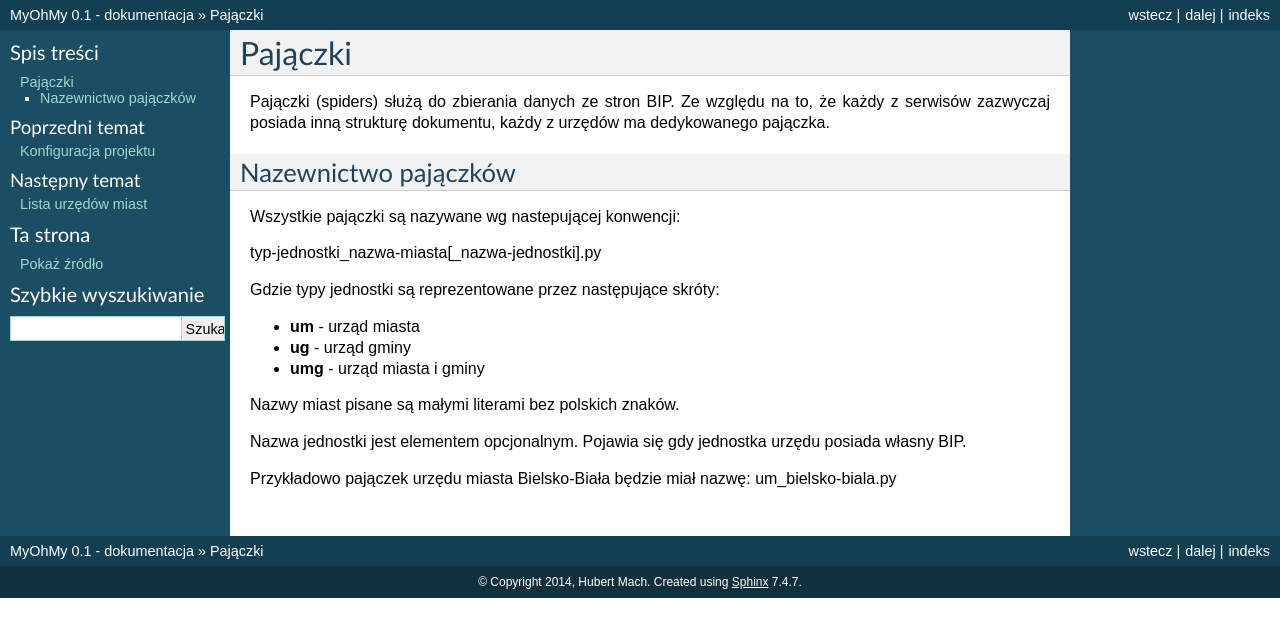
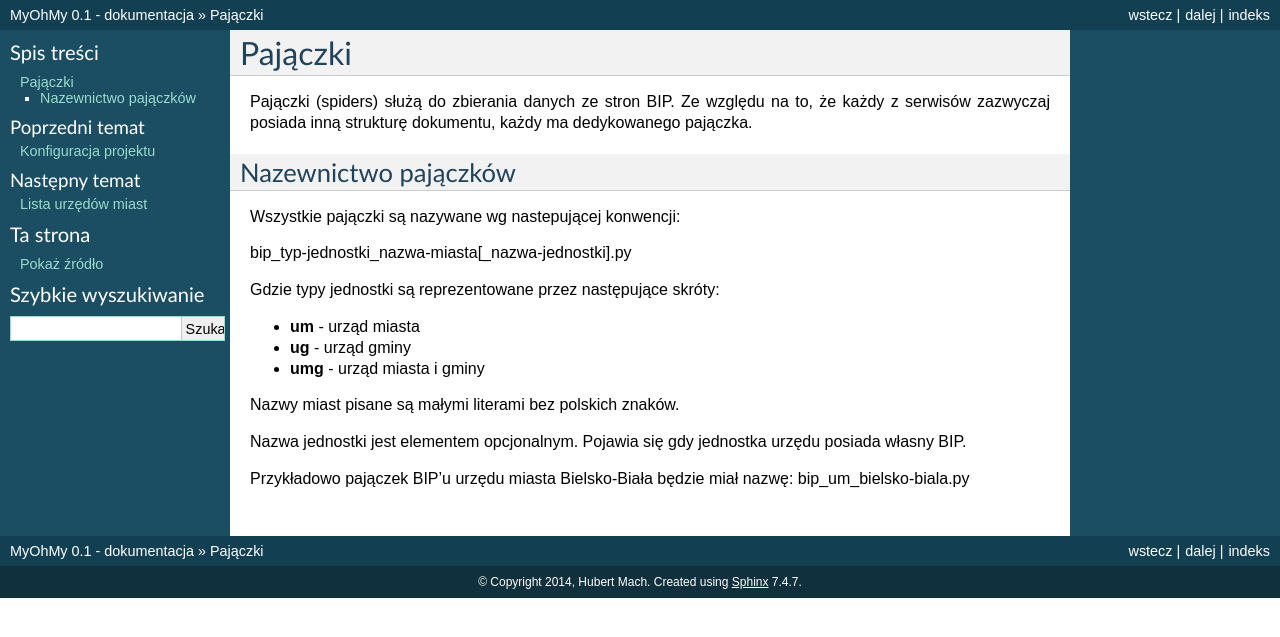
Before and after one commit to ExMachinaPL/MyOhMy, a Sphinx documentation site: the page built from docs/topics/spiders.rst, in a window 1280 px wide. Shown: the top 637 px of the page. Built offline with Sphinx 7.4.7, drawn with Linux system fonts in a browser that asks for light colours.

Commit message:
Documentation update
Updated spiders naming conventions

```diff
--- a/docs/topics/spiders.rst
+++ b/docs/topics/spiders.rst
@@ -5,7 +5,7 @@ Pajączki
 ========
 
 Pajączki (spiders) służą do zbierania danych ze stron BIP. Ze względu na to,
-że każdy z serwisów zazwyczaj posiada inną strukturę dokumentu, każdy z urzędów
+że każdy z serwisów zazwyczaj posiada inną strukturę dokumentu, każdy
 ma dedykowanego pajączka.
 
 .. _topics-spiders-naming:
@@ -15,7 +15,7 @@ Nazewnictwo pajączków
 
 Wszystkie pajączki są nazywane wg nastepującej konwencji:
 
-typ-jednostki_nazwa-miasta[_nazwa-jednostki].py
+bip_typ-jednostki_nazwa-miasta[_nazwa-jednostki].py
 
 Gdzie typy jednostki są reprezentowane przez następujące skróty:
 
@@ -27,5 +27,5 @@ Nazwy miast pisane są małymi literami bez polskich znaków.
 
 Nazwa jednostki jest elementem opcjonalnym. Pojawia się gdy jednostka urzędu posiada własny BIP.
 
-Przykładowo pajączek urzędu miasta Bielsko-Biała będzie miał nazwę:
-um_bielsko-biala.py
+Przykładowo pajączek BIP'u urzędu miasta Bielsko-Biała będzie miał nazwę:
+bip_um_bielsko-biala.py
```
